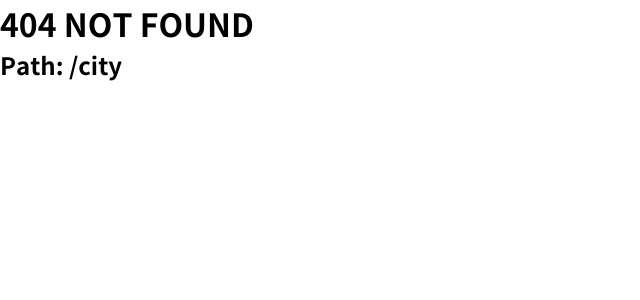
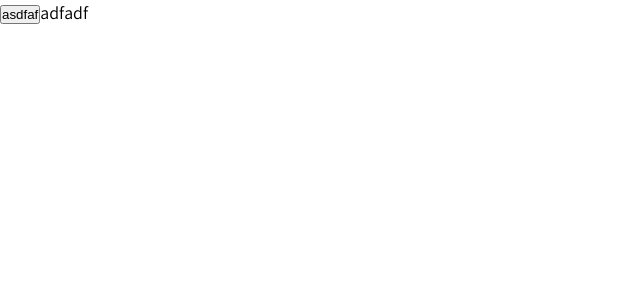
Before and after one commit to jsh0128/Corona, a React (Create React App) app in the folder front-end/: page /city in a window 1280 px wide. Before the commit this address had no page. Shown: the top 300 px of the page, without its empty margins (0-640 px from the left). Built offline with nearby package versions, Linux system fonts and the light colour scheme.

Commit message:
[ADD] API add & axios add

```diff
--- a/front-end/package.json
+++ b/front-end/package.json
@@ -6,7 +6,7 @@
     "@testing-library/jest-dom": "^4.2.4",
     "@testing-library/react": "^9.3.2",
     "@testing-library/user-event": "^7.1.2",
-    "axios": "^0.19.2",
+    "axios": "^0.20.0",
     "mobx": "^5.15.4",
     "mobx-react": "^6.2.2",
     "node-sass": "^4.14.1",
--- /dev/null
+++ b/front-end/src/assets/api/GetApi.js
@@ -0,0 +1,16 @@
+import axios from "axios";
+const GetApi = () => {
+  const getCity = async () => {
+    const data = await axios.get(`http://localhost:3000/getCity`);
+    return data;
+  };
+  const getHostpial = async () => {
+    const data = await axios.get(`http://localhost:3000/getHostpial`);
+    return data;
+  };
+  const getGender = async () => {
+    const data = await axios.get(`http://localhost:3000/getGender`);
+    return data;
+  };
+};
+export default GetApi;
--- a/front-end/src/components/App.js
+++ b/front-end/src/components/App.js
@@ -2,12 +2,14 @@ import React from "react";
 import { Switch, Route, Redirect } from "react-router-dom";
 import NotFoundPage from "../pages/NotFoundPage";
 import MainPage from "../pages/MainPage";
+import CityPage from "pages/CityPage";
 
 function App() {
   return (
     <div className="App">
       <Switch>
         <Route exact path="/" component={MainPage} />
+        <Route path="/city" component={CityPage} />
         <Route component={NotFoundPage} />
         <Redirect to="/notfound" />
       </Switch>
--- a/front-end/src/components/City/City.jsx
+++ b/front-end/src/components/City/City.jsx
@@ -2,16 +2,23 @@ import React from "react";
 import PropTypes from "prop-types";
 import "./City.scss";
 
-const City = ({}) => {
+const City = ({ getApi }) => {
   return (
     <>
-      <div></div>
+      <div>
+        <button
+          onClick={() => {
+            getApi();
+          }}
+        >
+          asdfaf
+        </button>
+        <span>adfadf</span>
+      </div>
     </>
   );
 };
 
-City.propTypes = {
-
-};
+City.propTypes = {};
 
 export default City;
--- a/front-end/src/containers/City/CityContainer.js
+++ b/front-end/src/containers/City/CityContainer.js
@@ -1,10 +1,21 @@
-import City from "components/City/City";
-import React from "react";
+import React, { useEffect } from "react";
+import City from "components/City";
+import GetApi from "../../assets/api/GetApi";
+// import axios from "axios";
 
 const CityContainer = () => {
+  const getApi = () => {
+    const cityData = GetApi.getCity();
+    console.log(cityData);
+    console.log(adfafd);
+  };
+  useEffect(() => {
+    console.log("adf");
+    // console.log(GetApi.getCity());
+  }, []);
   return (
     <div>
-      <City />
+      <City getApi={getApi} />
     </div>
   );
 };
--- /dev/null
+++ b/front-end/src/pages/CityPage.js
@@ -0,0 +1,12 @@
+import CityContainer from "containers/City/CityContainer";
+import React from "react";
+
+const CityPage = () => {
+  return (
+    <div>
+      <CityContainer />
+    </div>
+  );
+};
+
+export default CityPage;
```
Also changed, not shown: front-end/src/assets/api/CityApi.js (deleted), 1 other file (tests, documents, lock files or other folders).
